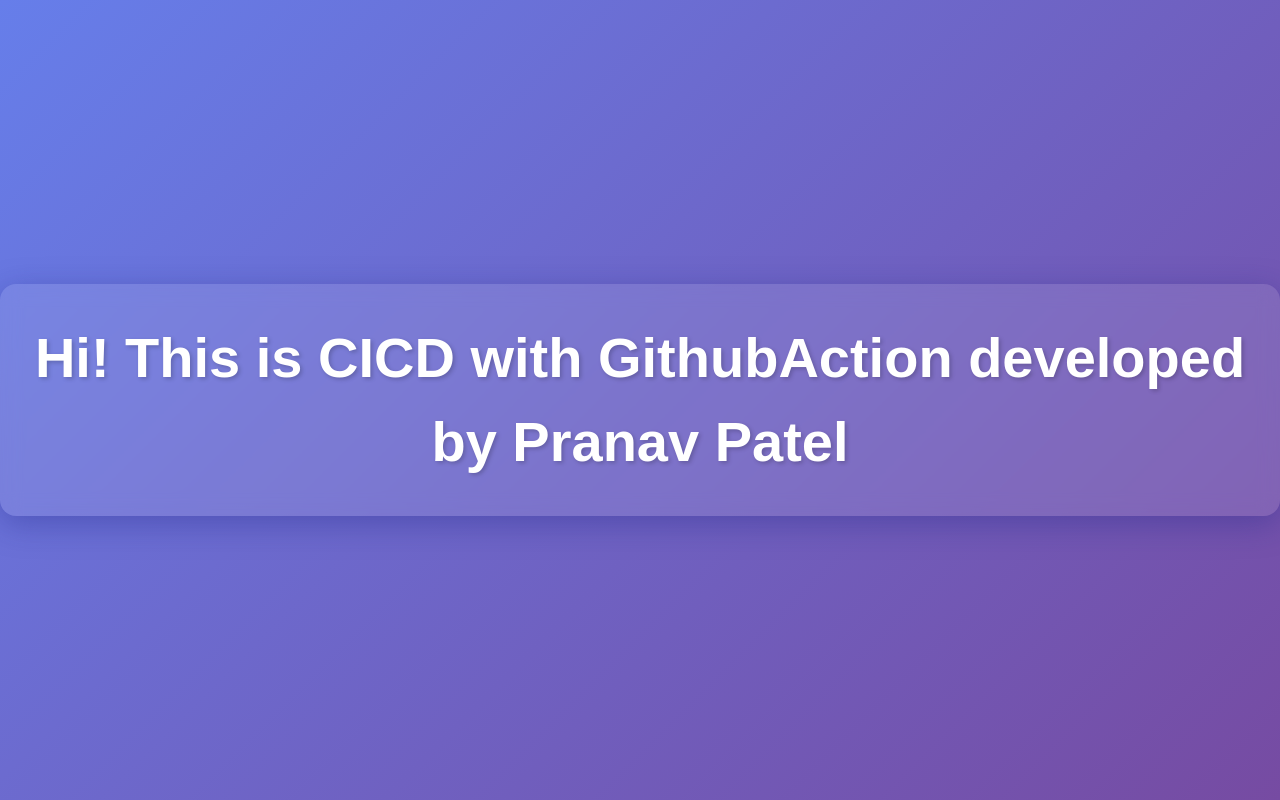
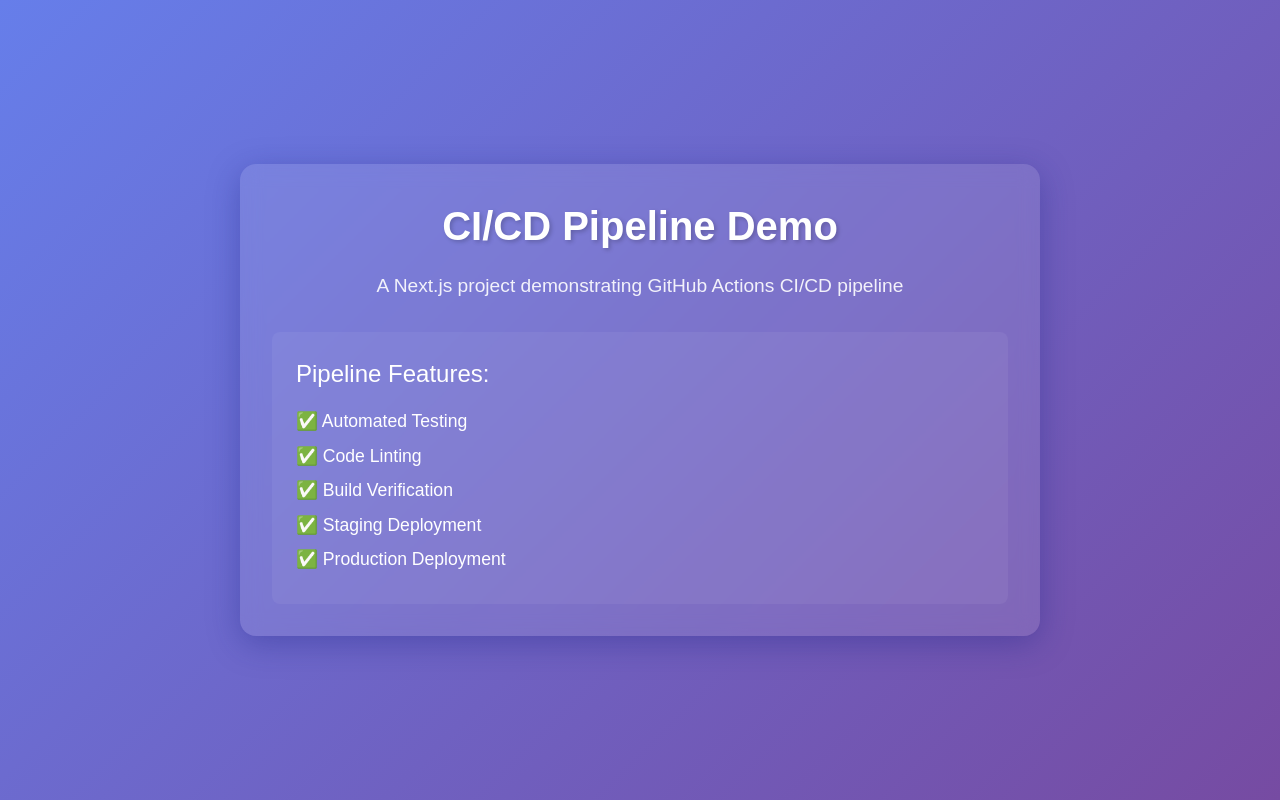
Before and after one commit to PranavPatel2105/CICD-with-GithubAction, a Next.js app: page / in a window 1280 px wide. Built offline with nearby package versions, Linux system fonts and the light colour scheme.

Commit message:
feat: update home page with CI/CD pipeline information

```diff
--- a/src/app/page.module.css
+++ b/src/app/page.module.css
@@ -4,6 +4,7 @@
   align-items: center;
   justify-content: center;
   background: linear-gradient(135deg, #667eea 0%, #764ba2 100%);
+  padding: 2rem;
 }
 
 .container {
@@ -13,12 +14,49 @@
   border-radius: 1rem;
   backdrop-filter: blur(10px);
   box-shadow: 0 8px 32px 0 rgba(31, 38, 135, 0.37);
+  max-width: 800px;
+  width: 100%;
 }
 
 .title {
-  font-size: 3.5rem;
+  font-size: 2.5rem;
   font-weight: 700;
   color: white;
-  margin: 0;
+  margin: 0 0 1rem 0;
   text-shadow: 2px 2px 4px rgba(0, 0, 0, 0.2);
 }
+
+.description {
+  font-size: 1.2rem;
+  color: rgba(255, 255, 255, 0.9);
+  margin-bottom: 2rem;
+}
+
+.features {
+  text-align: left;
+  background: rgba(255, 255, 255, 0.05);
+  padding: 1.5rem;
+  border-radius: 0.5rem;
+}
+
+.features h2 {
+  color: white;
+  margin-top: 0;
+  font-size: 1.5rem;
+  margin-bottom: 1rem;
+}
+
+.features ul {
+  list-style: none;
+  padding: 0;
+  margin: 0;
+}
+
+.features li {
+  color: white;
+  margin: 0.5rem 0;
+  font-size: 1.1rem;
+  display: flex;
+  align-items: center;
+  gap: 0.5rem;
+}
--- a/src/app/page.tsx
+++ b/src/app/page.tsx
@@ -4,7 +4,20 @@
 	return (
 		<main className={styles.main}>
 			<div className={styles.container}>
-				<h1 className={styles.title}>Hi! This is CICD with GithubAction developed by Pranav Patel</h1>
+				<h1 className={styles.title}>CI/CD Pipeline Demo</h1>
+				<p className={styles.description}>
+					A Next.js project demonstrating GitHub Actions CI/CD pipeline
+				</p>
+				<div className={styles.features}>
+					<h2>Pipeline Features:</h2>
+					<ul>
+						<li>✅ Automated Testing</li>
+						<li>✅ Code Linting</li>
+						<li>✅ Build Verification</li>
+						<li>✅ Staging Deployment</li>
+						<li>✅ Production Deployment</li>
+					</ul>
+				</div>
 			</div>
 		</main>
 	);
```
